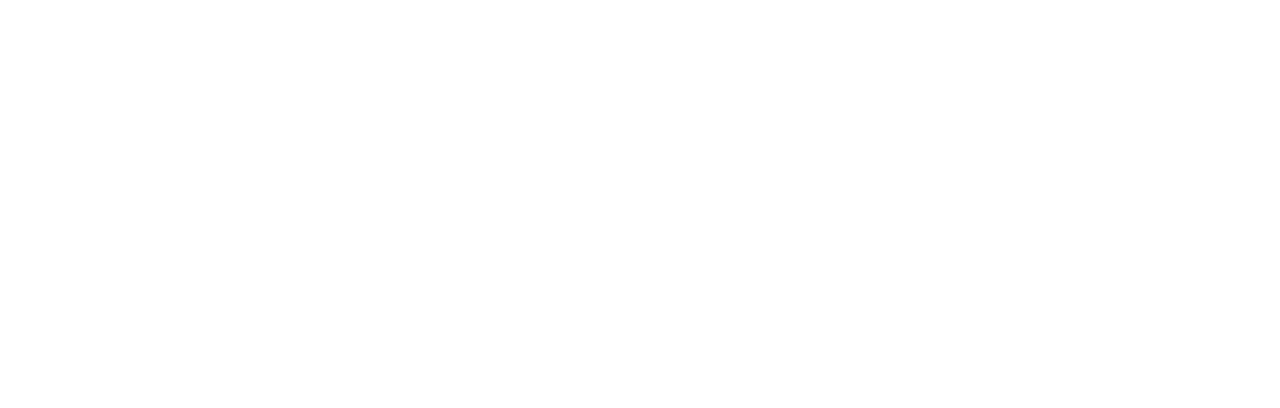
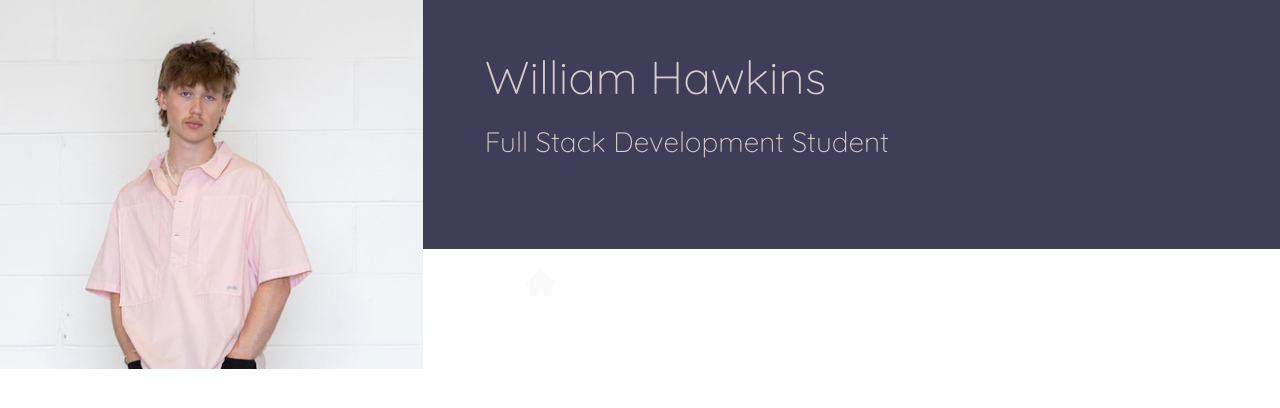
Before and after one commit to Willr-hawkins/William-hawkins-resume, a plain HTML site: page index.html in a window 1280 px wide. Drawn offline with nearby package versions, Linux system fonts and the light colour scheme.

Commit message:
Add inital header content and styling

```diff
--- /dev/null
+++ b/assets/css/style.css
@@ -0,0 +1,102 @@
+/* Immport Google Fonts */
+@import url('https://fonts.googleapis.com/css2?family=Quicksand:wght@300..700&display=swap" rel="stylesheet');
+
+/* --------------------------------------------- Colours */
+
+.bg-color-title {
+    background-color: #403D58;
+}
+
+/* -------------------------------------- Heading */
+
+header {
+    margin: 0;
+}
+
+.heading {
+    margin-left: 50px;
+
+}
+
+.logo {
+    background: url("../images/profile-picture2.png");
+    background-position: center;
+    background-repeat: no-repeat;
+    background-size: cover;
+    min-height: 360px;
+    transition: all .5s ease-in-out;
+    -moz-transition: all .5s ease-in-out;
+    -webkit-transition: all .5s ease-in-out;
+}
+
+.name {
+    font-family: "Quicksand", sans-serif;
+    font-weight: 100;
+    font-size: 46px;
+    margin-top: 50px;
+    color: #D7CDCC;
+}
+
+.title {
+    font-family: "Quicksand", sans-serif;
+    font-weight: 200;
+    font-size: 28px;
+    margin-top: 20px;
+    margin-bottom: 90px;
+    color: #D7CDCC;
+}
+
+.list-inline-item:not(:last-child) {
+    margin: 0;
+}
+
+.menucontainer {
+    font-size: 0;
+}
+
+#nav {
+    margin: 0;
+}
+
+#nav li {
+    font-size: 14px;
+    padding: 0;
+}
+
+.menuitem {
+    height: 120px;
+    text-align: center;
+    padding: 0;
+}
+
+.menuitem a {
+    width: 100%;
+    text-decoration: none;
+    color: #ffffff;
+    height: 120px;
+}
+
+.menuitem a i {
+    padding-top: 22px;
+    display: block;
+    color: #fafafa;
+    font-size: 26px;
+}
+
+.menuitem span {
+    display: block;
+    width: 100%;
+    padding-top: 5px;
+    text-align: center;
+    text-transform: uppercase;
+    font-size: 14px;
+    font-weight: 300;
+    letter-spacing: 2px;
+}
+
+/* -------------------------------------- Hover .css */
+
+.hvr-sweep-to-bottom:before {
+    background: rgba(0, 0, 0, 0.2);
+    height: 120px;
+}
--- a/index.html
+++ b/index.html
@@ -4,10 +4,36 @@
     <meta charset="UTF-8">
     <meta name="viewport" content="width=device-width, initial-scale=1.0">
     <title>William Hawkins</title>
+    <!-- Link for bootstrap css -->
     <link href="https://cdn.jsdelivr.net/npm/bootstrap@5.3.3/dist/css/bootstrap.min.css" rel="stylesheet" integrity="sha384-QWTKZyjpPEjISv5WaRU9OFeRpok6YctnYmDr5pNlyT2bRjXh0JMhjY6hW+ALEwIH" crossorigin="anonymous">
+    <!-- Link for font awsome -->
+    <script src="https://kit.fontawesome.com/7c1ff51b02.js" crossorigin="anonymous"></script>
+    <!-- Link CSS to html -->
+    <link rel="stylesheet" href="assets/css/style.css">
 </head>
 <body>
-
+    <header>
+        <div class="row no-gutters">
+            <a href="index.html" class="col-md-4 logo"></a>
+            <div class="col-md-8">
+                <div class="row no-gutters bg-color-title">
+                    <div class="col heading">
+                        <h1 class="name">William Hawkins</h1>
+                        <h2 class="title">Full Stack Development Student</h2>
+                    </div>
+                </div>
+                <div class="row no-gutters">
+                    <div class="col">
+                        <ul id="nav" class="list-inline menucontainer">
+                            <li class="col-6 col-sm-3 ui-menu-color-home list-inline-item menuitem">
+                                <a href="index.html" class="hvr-sweep-to-bottom"><i class="fa-solid fa-house"></i><span>Home</span></a>
+                            </li>
+                        </ul>
+                    </div>
+                </div>
+            </div>
+        </div>
+    </header>
     <script src="https://cdn.jsdelivr.net/npm/bootstrap@5.3.3/dist/js/bootstrap.bundle.min.js" integrity="sha384-YvpcrYf0tY3lHB60NNkmXc5s9fDVZLESaAA55NDzOxhy9GkcIdslK1eN7N6jIeHz" crossorigin="anonymous"></script>
 </body>
 </html>
```
Also changed, not shown: assets/images/profile-picture.jpg (added), assets/images/profile-picture2.png (added).
